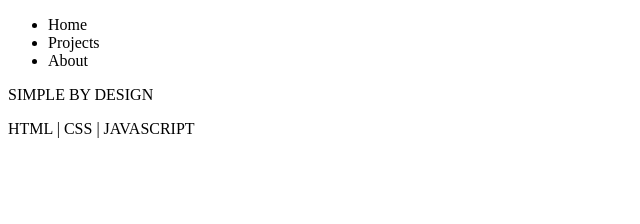
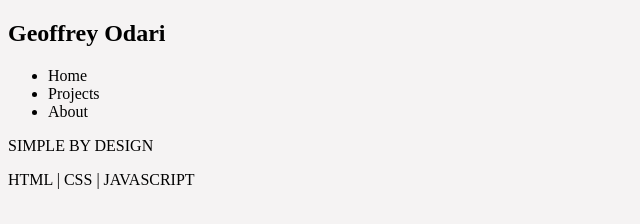
Before and after one commit to geoffrey-odari2/portfolio, a plain HTML site: page index.html in a window 1280 px wide. Shown: the whole page, without its empty margins (0-640 px from the left). Drawn offline with Linux system fonts and the light colour scheme.

Commit message:
Added background color

```diff
--- a/css/styles.css
+++ b/css/styles.css
@@ -0,0 +1,3 @@
+body{
+    background: rgb(245, 243, 243);
+}
--- a/index.html
+++ b/index.html
@@ -2,9 +2,11 @@
 <html>
     <head>
         <title>Odari</title>
+        <link rel="stylesheet" href="./css/styles.css">
     </head>
     <body>
         <nav>
+            <h1>Geoffrey Odari</h1>
             <ul>
                 <li>Home</li>
                 <li>Projects</li>
@@ -12,7 +14,7 @@
             </ul>
         </nav>
         <div>
-            <p>SIMPLE BY DESIGN</p>
+            <p><span>SIMPLE</span> BY DESIGN</p>
             <p>HTML | CSS | JAVASCRIPT</p>
         </div>
 
```
